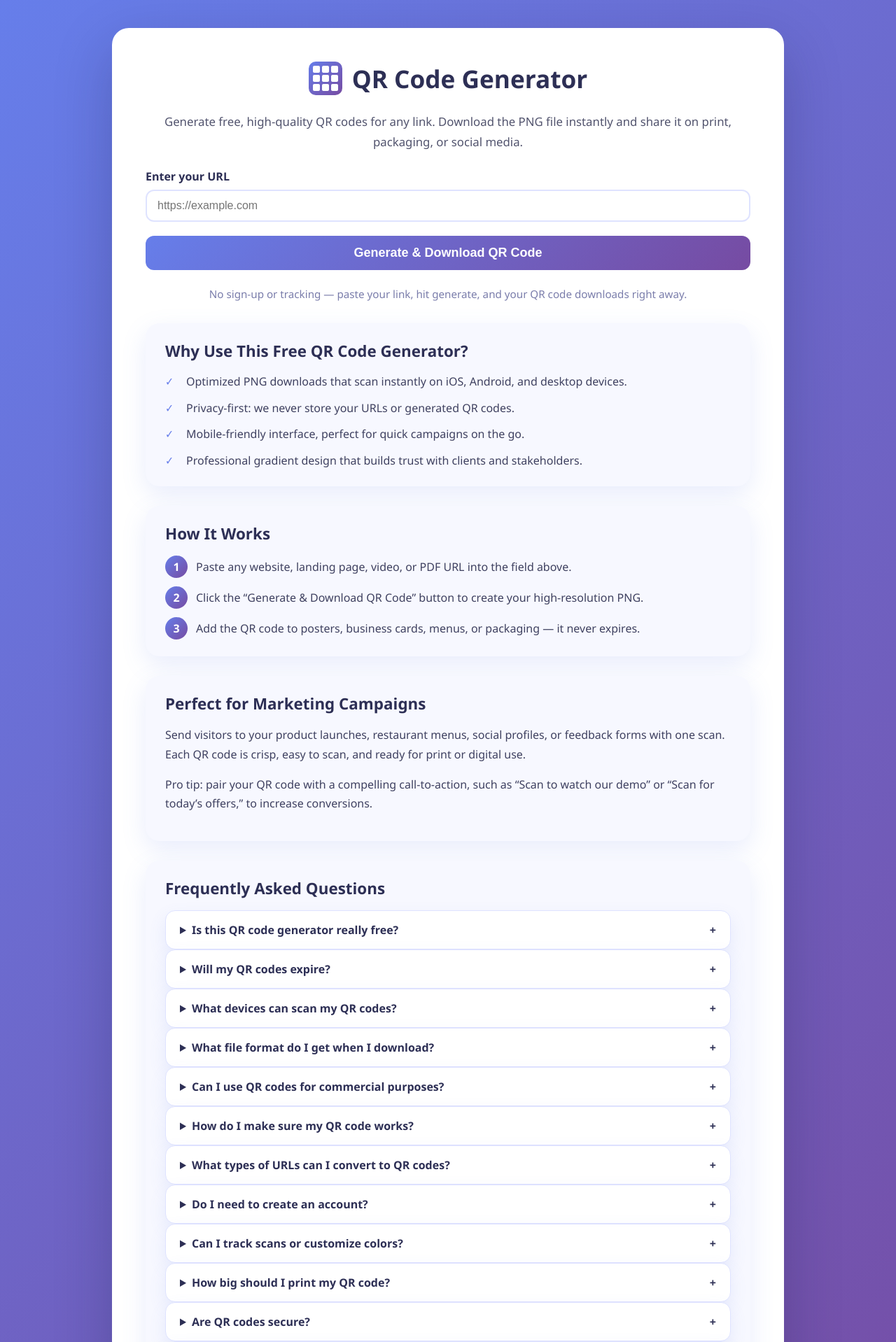
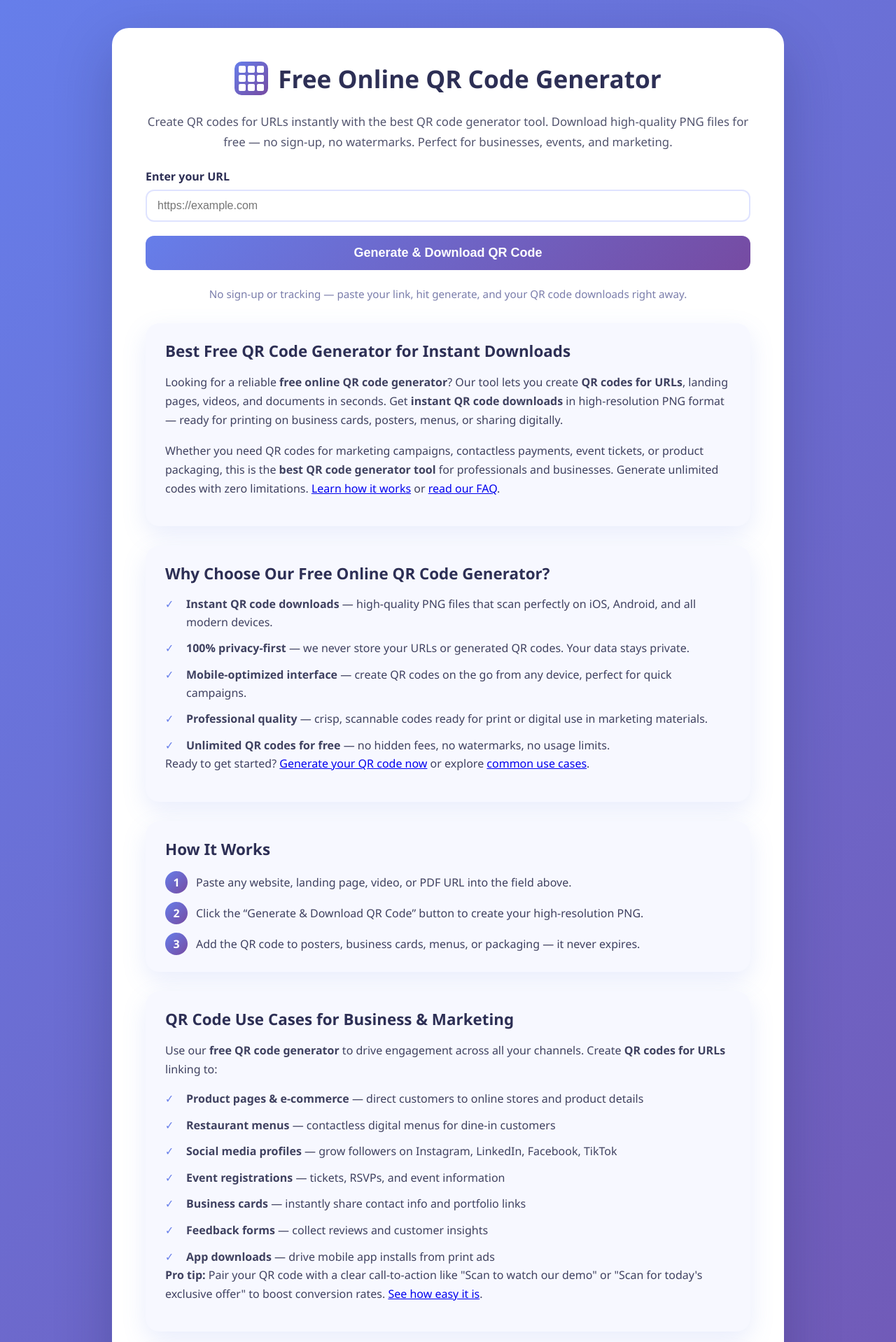
Before and after one commit to DrumilPatell/qr-code, a Flask app: page / in a window 1280 px wide. Shown: the top 1918 px of the page at 70% size. Run offline with Flask 3, Linux system fonts and the light colour scheme.

Commit message:
Enhance index.html for better user engagement and SEO; update headings, descriptions, and add new sections for features and FAQs

```diff
--- a/templates/index.html
+++ b/templates/index.html
@@ -340,14 +340,14 @@
     <div class="container">
         <header class="hero" id="home">
             <h1>
-                <div class="qr-logo">
+                <div class="qr-logo" role="img" aria-label="QR Code Icon">
                     <span></span><span></span><span></span>
                     <span></span><span></span><span></span>
                     <span></span><span></span><span></span>
                 </div>
-                QR Code Generator
+                Free Online QR Code Generator
             </h1>
-            <p class="lead">Generate free, high-quality QR codes for any link. Download the PNG file instantly and share it on print, packaging, or social media.</p>
+            <p class="lead">Create QR codes for URLs instantly with the best QR code generator tool. Download high-quality PNG files for free — no sign-up, no watermarks. Perfect for businesses, events, and marketing.</p>
             <form action="/generate" method="POST">
                 <div class="form-group">
                     <label for="url">Enter your URL</label>
@@ -369,14 +369,21 @@
         </header>
 
         <main class="content">
+            <section class="section" id="intro">
+                <h2 class="section-title">Best Free QR Code Generator for Instant Downloads</h2>
+                <p>Looking for a reliable <strong>free online QR code generator</strong>? Our tool lets you create <strong>QR codes for URLs</strong>, landing pages, videos, and documents in seconds. Get <strong>instant QR code downloads</strong> in high-resolution PNG format — ready for printing on business cards, posters, menus, or sharing digitally.</p>
+                <p>Whether you need QR codes for marketing campaigns, contactless payments, event tickets, or product packaging, this is the <strong>best QR code generator tool</strong> for professionals and businesses. Generate unlimited codes with zero limitations. <a href="#how-it-works">Learn how it works</a> or <a href="#faq">read our FAQ</a>.</p>
+            </section>
             <section class="section" id="features">
-                <h2 class="section-title">Why Use This Free QR Code Generator?</h2>
+                <h2 class="section-title">Why Choose Our Free Online QR Code Generator?</h2>
                 <ul class="feature-list">
-                    <li>Optimized PNG downloads that scan instantly on iOS, Android, and desktop devices.</li>
-                    <li>Privacy-first: we never store your URLs or generated QR codes.</li>
-                    <li>Mobile-friendly interface, perfect for quick campaigns on the go.</li>
-                    <li>Professional gradient design that builds trust with clients and stakeholders.</li>
+                    <li><strong>Instant QR code downloads</strong> — high-quality PNG files that scan perfectly on iOS, Android, and all modern devices.</li>
+                    <li><strong>100% privacy-first</strong> — we never store your URLs or generated QR codes. Your data stays private.</li>
+                    <li><strong>Mobile-optimized interface</strong> — create QR codes on the go from any device, perfect for quick campaigns.</li>
+                    <li><strong>Professional quality</strong> — crisp, scannable codes ready for print or digital use in marketing materials.</li>
+                    <li><strong>Unlimited QR codes for free</strong> — no hidden fees, no watermarks, no usage limits.</li>
                 </ul>
+                <p>Ready to get started? <a href="#home">Generate your QR code now</a> or explore <a href="#use-cases">common use cases</a>.</p>
             </section>
 
             <section class="section" id="how-it-works">
@@ -389,9 +396,18 @@
             </section>
 
             <section class="section" id="use-cases">
-                <h2 class="section-title">Perfect for Marketing Campaigns</h2>
-                <p>Send visitors to your product launches, restaurant menus, social profiles, or feedback forms with one scan. Each QR code is crisp, easy to scan, and ready for print or digital use.</p>
-                <p>Pro tip: pair your QR code with a compelling call-to-action, such as “Scan to watch our demo” or “Scan for today’s offers,” to increase conversions.</p>
+                <h2 class="section-title">QR Code Use Cases for Business &amp; Marketing</h2>
+                <p>Use our <strong>free QR code generator</strong> to drive engagement across all your channels. Create <strong>QR codes for URLs</strong> linking to:</p>
+                <ul class="feature-list">
+                    <li><strong>Product pages &amp; e-commerce</strong> — direct customers to online stores and product details</li>
+                    <li><strong>Restaurant menus</strong> — contactless digital menus for dine-in customers</li>
+                    <li><strong>Social media profiles</strong> — grow followers on Instagram, LinkedIn, Facebook, TikTok</li>
+                    <li><strong>Event registrations</strong> — tickets, RSVPs, and event information</li>
+                    <li><strong>Business cards</strong> — instantly share contact info and portfolio links</li>
+                    <li><strong>Feedback forms</strong> — collect reviews and customer insights</li>
+                    <li><strong>App downloads</strong> — drive mobile app installs from print ads</li>
+                </ul>
+                <p><strong>Pro tip:</strong> Pair your QR code with a clear call-to-action like "Scan to watch our demo" or "Scan for today's exclusive offer" to boost conversion rates. <a href="#how-it-works">See how easy it is</a>.</p>
             </section>
 
             <section class="section faq" id="faq">
@@ -444,11 +460,35 @@
                     <summary>Can I edit a QR code after creating it?</summary>
                     <p>Static QR codes (like ours) cannot be edited once created. If you need to change the destination URL, simply generate a new QR code with the updated link.</p>
                 </details>
+                <details>
+                    <summary>What's the difference between static and dynamic QR codes?</summary>
+                    <p>Static QR codes (our specialty) encode the URL directly in the code and never change. Dynamic QR codes use a redirect URL that can be updated later. Static codes are faster, more reliable, and don't require ongoing subscription services.</p>
+                </details>
+                <details>
+                    <summary>Can I generate QR codes in bulk?</summary>
+                    <p>Currently, you can generate one QR code at a time. For batch generation, simply use this tool repeatedly — there's no daily limit or rate restriction.</p>
+                </details>
+                <details>
+                    <summary>Do QR codes work without internet?</summary>
+                    <p>The QR code itself can be scanned offline, but the destination URL requires internet access to load. The PNG file you download is saved locally and doesn't need a connection to display the code.</p>
+                </details>
+                <details>
+                    <summary>How long does it take to generate a QR code?</summary>
+                    <p>Instant! Our free QR code generator creates and downloads your PNG file in under 1 second. No waiting, no processing delays — just paste and download.</p>
+                </details>
+                <details>
+                    <summary>Can I use this QR generator on mobile devices?</summary>
+                    <p>Yes! The tool is fully mobile-responsive. Generate QR codes directly from your iPhone, Android phone, or tablet browser. Perfect for on-the-go marketing needs.</p>
+                </details>
+                <details>
+                    <summary>What resolution are the QR code images?</summary>
+                    <p>The PNG files are optimized for high-quality scanning and printing. They scale perfectly from small business cards to large posters without losing clarity or scannability.</p>
+                </details>
             </section>
 
             <section class="section cta-section" id="cta">
-                <h2 class="section-title">Ready to Share Your Next QR Code?</h2>
-                <p>Generate unlimited QR codes for free. Bookmark this tool or <a href="https://qr-code-sand-iota.vercel.app/" rel="noopener" title="QR Code Generator live preview">share the live site</a> with your team.</p>
+                <h2 class="section-title">Start Creating Free QR Codes Now</h2>
+                <p>Generate unlimited QR codes for free with the best QR code generator tool available. No watermarks, no sign-ups, no limits. <a href="#home">Try it now</a> or bookmark this page for your next marketing campaign.</p>
             </section>
         </main>
 
```
Also changed, not shown: vercel.json.
